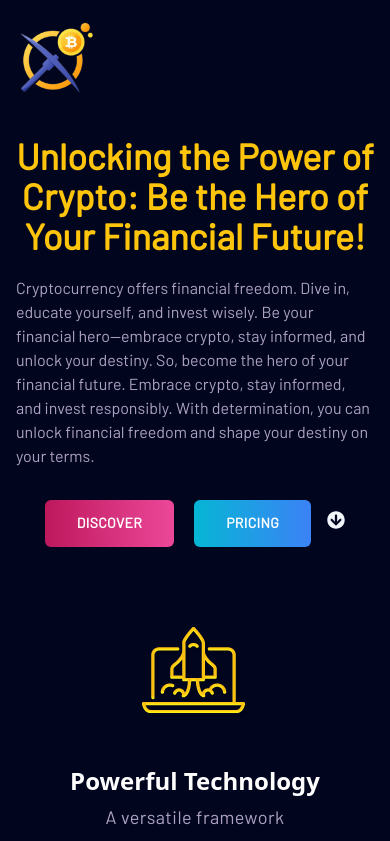
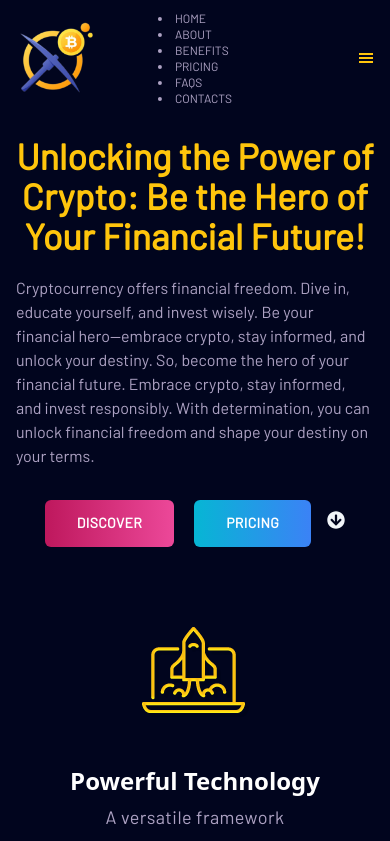
Before and after one commit to ashishmohanty10/cryptoHero, a React (Vite) app: page / in a window 390 px wide. Shown: the top 841 px of the page. Built offline with nearby package versions, Linux system fonts and the light colour scheme.

Commit message:
trying to add mobile responsive

```diff
--- a/src/components/Navbar.jsx
+++ b/src/components/Navbar.jsx
@@ -1,12 +1,19 @@
-import React from "react";
+import React, { useState } from "react";
 import Logo from "../assets/logo1.png";
 import { NavLinks } from "./NavLinks";
 import Buttons from "./Buttons";
+import { GiHamburgerMenu } from "react-icons/gi";
+import { RxCross2 } from "react-icons/rx";
 
 const Navbar = () => {
+  const [openMenu, setOpenMenu] = useState(false);
+
+  const handleMenu = () => {
+    setOpenMenu(!openMenu);
+  };
   return (
     <div className="bg-background sticky top-0 z-50">
-      <div className="container">
+      <div className="container relative">
         <div className="flex justify-between items-center py-5">
           <div>
             <img src={Logo} alt="" className="w-[80px]" />
@@ -33,6 +40,24 @@ const Navbar = () => {
               className="font-primary-font text-sm leading-relaxed tracking-wide text-white font-bold px-8 py-3 rounded-md bg-gradient-to-r from-cyan-500 to-blue-500 hover:opacity-80"
             />
           </div>
+
+          {/* mobile responsive */}
+          <div className="lg:hidden">
+            <div>
+              <GiHamburgerMenu className="text-sub-heading" />
+            </div>
+
+            <div className="absolute top-1/2 left-1/2 transform -translate-x-1/2 -translate-y-1/2">
+              {NavLinks.map(({ id, href }) => (
+                <li
+                  key={id}
+                  className="font-primary-font text-xs lg:text-lg lg:leading-relaxed font-medium text-second-text-color hover:text-sub-heading duration-200"
+                >
+                  {href}
+                </li>
+              ))}
+            </div>
+          </div>
         </div>
       </div>
     </div>
```
